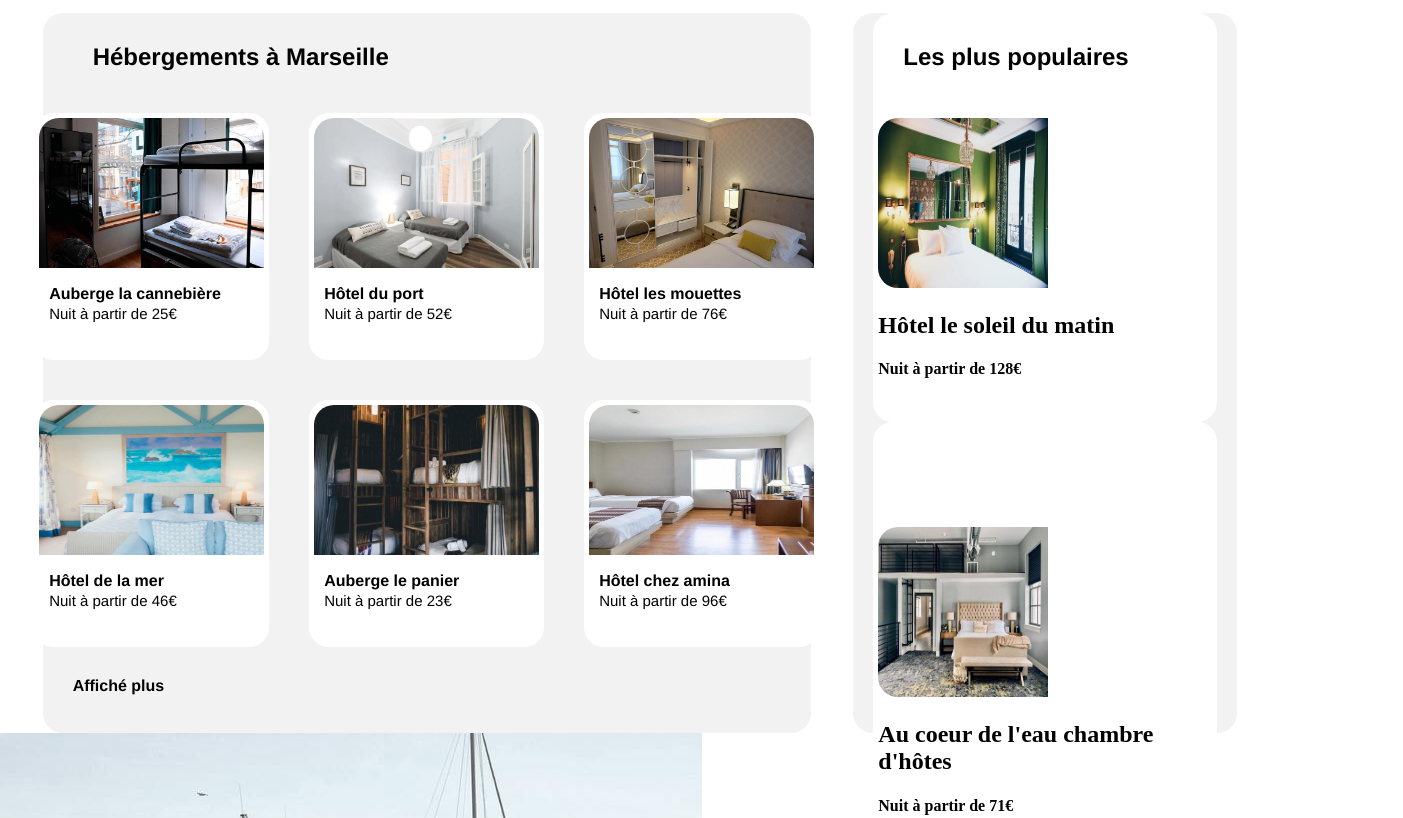
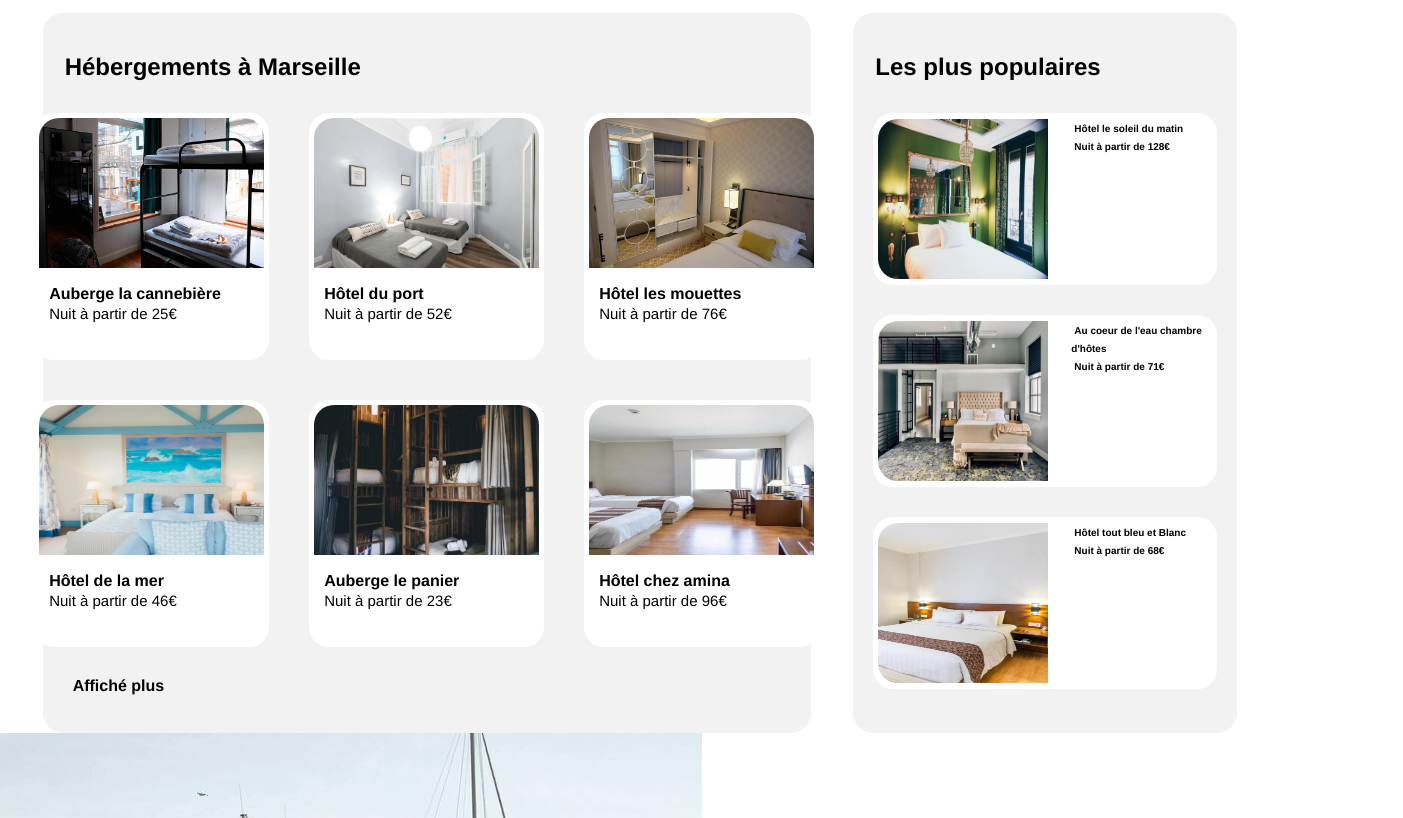
Before and after one commit to saidousoule/P2_soule_saidou_github, a plain HTML site: page index.html in a window 1280 px wide. Shown: the part 316-1134 px from the top of the page, 1403 px wide, since content can reach past the window. Drawn offline with Linux system fonts and the light colour scheme.

Commit message:
fin de la section annexe

```diff
--- a/P2_css.css
+++ b/P2_css.css
@@ -176,11 +176,11 @@ i{
 .h1-section2{
     display: inline;
     height: 20px;
-    width: 500px;
+    width: 300px;
     position: absolute;
-    margin-left: 50px;
+    margin-left: 22px;
     font-family: Raleway Arial, Helvetica, sans-serif;
-    margin-top: 30px;
+    margin-top: 40px;
 }
 
 .S2A1{
@@ -261,8 +261,41 @@ i{
 }
 
 .image2-section2{
-    height: 170px;
+    height: 160px;
     width: 170px;
     border-radius: 20px 0px 0px 20px;
-    margin-top: 100px;
+    margin-top: 1px;
+    justify-content: flex-start;
+    margin-right: 23px;
 }
+
+.S2-annexe{
+    background-color: #fff;
+    border-radius: 20px;
+    border: #fff solid 5px;
+    height: 162px;
+    justify-content: space-evenly;
+    margin: 100px 20px 0px 20px;
+    display: flex;
+    justify-content: flex-start;
+}
+
+.annexe2{
+    background-color: #fff;
+    border-radius: 20px;
+    border: #fff solid 5px;
+    height: 162px;
+    justify-content: space-evenly;
+    margin: 30px 20px 0px 20px;
+    display: flex;
+    justify-content: flex-start;
+}
+
+.text-annexe{
+    font-family: Raleway Arial, Helvetica, sans-serif;
+    font-size: 10px;
+    text-align: left;
+    display: block;
+    display: inline;
+    padding-left: 3px;
+}
--- a/index.html
+++ b/index.html
@@ -149,41 +149,46 @@
 
                     <div>
 
-                            <article class="S2A2">
+                            <article class="S2-annexe">
 
                                 <img src="Projet+2+-+Reservia+FR/Projet2-Reservia/images/hebergements/4_small/emile-guillemot-Bj_rcSC5XfE-unsplash.jpg" class="image2-section2" alt="Hôtel le soleil du matin"><br>
 
-
-                                <h2>Hôtel le soleil du matin</h2>
-                                <h4>Nuit à partir de 128€</h4><br>
+                                <div>
+                                    <h2 class="text-annexe">Hôtel le soleil du matin</h2><br>
+                                    <h4 class="text-annexe">Nuit à partir de 128€</h4><br>
                                 </div>
                             </article>
+                    </div>
+
 
 
                     <div>
-                        <article class="S2A2">
 
-                            <img src="Projet+2+-+Reservia+FR/Projet2-Reservia/images/hebergements/4_small/aw-creative-VGs8z60yT2c-unsplash.jpg" class="image2-section2 alt="Hôtel le soleil du matin"><br>
+                        <article class="annexe2">
 
+                            <img src="Projet+2+-+Reservia+FR/Projet2-Reservia/images/hebergements/4_small/aw-creative-VGs8z60yT2c-unsplash.jpg"  class="image2-section2" alt="Hôtel le soleil du matin"><br>
 
-                            <h2>Au coeur de l'eau chambre d'hôtes</h2>
-                            <h4>Nuit à partir de 71€</h4><br>
+                            <div>
+                                <h2 class="text-annexe">Au coeur de l'eau chambre d'hôtes</h2><br>
+                                <h4 class="text-annexe">Nuit à partir de 71€</h4><br>
+                            </div>
 
                         </article>
                     </div>
 
                     <div>
-                        <article class="S2A2">
+                        <article class="annexe2">
 
-                            <img src="Projet+2+-+Reservia+FR/Projet2-Reservia/images/hebergements/4_small/febrian-zakaria-sjvU0THccQA-unsplash.jpg" class="image2-section2 alt="Hôtel le soleil du matin" ><br>
+                            <img src="Projet+2+-+Reservia+FR/Projet2-Reservia/images/hebergements/4_small/febrian-zakaria-sjvU0THccQA-unsplash.jpg"   class="image2-section2"  alt="Hôtel le soleil du matin" ><br>
 
-                            <h2>Hôtel tout bleu et Blanc</h2>
-                            <h4>Nuit à partir de 68€</h4><br>
-
+                            <div>
+                                <h2 class="text-annexe">Hôtel tout bleu et Blanc</h2><br>
+                                <h4 class="text-annexe">Nuit à partir de 68€</h4><br>
+                            </div>
                         </article>
                     </div>
-            </div> <!--TEST-->
             </div>
+
 
     </section>
 
```
